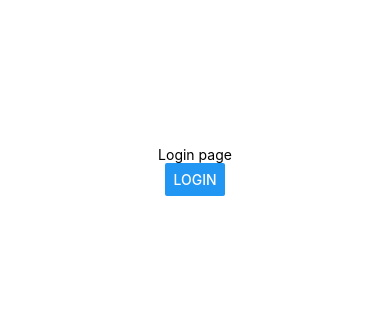
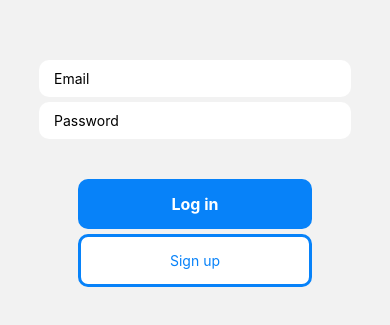
Before and after one commit to olivershh/Snap, a React Native app: screen /Login in a window 390 px wide. Shown: the part 251-576 px from the top of the page. Built offline with nearby package versions, Linux system fonts and the light colour scheme; no server answers.

Commit message:
added login page

```diff
--- a/App.js
+++ b/App.js
@@ -1,6 +1,7 @@
 import { StyleSheet, Text, View, SafeAreaView, Button } from "react-native";
 import { NavigationContainer } from "@react-navigation/native";
 import { createBottomTabNavigator } from "@react-navigation/bottom-tabs";
+import { createNativeStackNavigator } from "@react-navigation/native-stack";
 import { useState } from "react";
 import Login from "./screens/Login";
 import Profile from "./screens/Profile";
@@ -8,28 +9,33 @@ import Albums from "./screens/Albums";
 import CameraScreen from "./screens/CameraScreen";
 
 const Tab = createBottomTabNavigator();
+const Stack = createNativeStackNavigator();
 
 export default function App() {
-  const [hasUser, setHasUser] = useState(false);
+  const TabNav = () => {
+    return (
+      <Tab.Navigator screenOptions={{ headerShown: false }}>
+        <Tab.Screen name="Camera" component={CameraScreen} />
+        <Tab.Screen name="Albums" component={Albums} />
+        <Tab.Screen name="Profile" children={() => <Profile />} />
+      </Tab.Navigator>
+    );
+  };
 
-  if (!hasUser) {
-    return <Login hasUser={hasUser} setHasUser={setHasUser} />;
-  } else {
   return (
     <SafeAreaView style={{ flex: 1 }}>
       <NavigationContainer style={{ flex: 1 }}>
-          <Tab.Navigator screenOptions={{ headerShown: false }}>
-            <Tab.Screen name="Camera" component={CameraScreen} />
-            <Tab.Screen name="Albums" component={Albums} />
-            <Tab.Screen
-              name="Profile"
-              children={() => <Profile setHasUser={setHasUser} />}
+        <Stack.Navigator>
+          <Stack.Screen
+            options={{ headerShown: false }}
+            name="Login"
+            component={Login}
           />
-          </Tab.Navigator>
+          <Stack.Screen name="Home" component={TabNav}></Stack.Screen>
+        </Stack.Navigator>
       </NavigationContainer>
     </SafeAreaView>
   );
-  }
 }
 
 const styles = StyleSheet.create({
--- /dev/null
+++ b/firebaseSetup.js
@@ -0,0 +1,28 @@
+// Import the functions you need from the SDKs you need
+import { initializeApp } from "firebase/app";
+import { getAuth } from "firebase/auth";
+
+// TODO: Add SDKs for Firebase products that you want to use
+// https://firebase.google.com/docs/web/setup#available-libraries
+
+// Your web app's Firebase configuration
+const firebaseConfig = {
+  apiKey: "AIzaSyCnJk55GXacEMFtWXIVxCTdhUZOKpdn23w",
+  authDomain: "snapcamera-67a16.firebaseapp.com",
+  projectId: "snapcamera-67a16",
+  storageBucket: "snapcamera-67a16.appspot.com",
+  messagingSenderId: "658953323817",
+  appId: "1:658953323817:web:1e7e81c7cdbc3d3bd0e338",
+};
+
+// Initialize Firebase
+// let app;
+// if (firebase.apps.length === 0) {
+const app = initializeApp(firebaseConfig);
+// } else {
+// app = app();
+// }
+
+const auth = getAuth(app);
+
+export { auth };
--- a/screens/Login.js
+++ b/screens/Login.js
@@ -1,28 +1,137 @@
-import { useState, useContext } from "react";
-import { Button, View, StyleSheet, Text } from "react-native";
+import {
+  KeyboardAvoidingView,
+  Text,
+  TextInput,
+  StyleSheet,
+  View,
+  Button,
+  TouchableOpacity,
+} from "react-native";
+import { useEffect, useState } from "react";
+import { auth } from "../firebaseSetup";
+import {
+  createUserWithEmailAndPassword,
+  GoogleAuthProvider,
+  signInWithEmailAndPassword,
+  signInWithPopup,
+} from "firebase/auth";
+import { useNavigation } from "@react-navigation/native";
 
-export default function Login({ hasUser, setHasUser }) {
-  const [isPressed, setIsPressed] = useState(false);
+function Login() {
+  const [email, setEmail] = useState("");
+  const [password, setPassword] = useState("");
+
+  const navigation = useNavigation();
+
+  useEffect(() => {
+    const unsubscribe = auth.onAuthStateChanged((user) => {
+      if (user) {
+        navigation.navigate("Home");
+      }
+    });
+
+    return unsubscribe;
+  }, []);
+
+  const handleSignUp = () => {
+    console.log("attempt to sign up");
+    createUserWithEmailAndPassword(auth, email, password)
+      .then((userCredentials) => {
+        const user = userCredentials.user;
+        console.log("registered with: ", user.email);
+      })
+      .catch((error) => {
+        alert(error.message);
+      });
+  };
+
+  const handleLogIn = () => {
+    console.log("attempt to sign in");
+    signInWithEmailAndPassword(auth, email, password)
+      .then((userCredentials) => {
+        const user = userCredentials.user;
+        console.log("logged in with: ", user.email);
+      })
+      .catch((error) => {
+        alert(error.message);
+      });
+  };
 
   return (
-    <View style={[styles.container, isPressed && { backgroundColor: "blue" }]}>
-      <Text>Login page</Text>
-      <Button
-        title="Login"
-        onPress={() => {
-          setIsPressed(!isPressed);
-          setHasUser(!hasUser);
-        }}
-      />
-    </View>
+    <KeyboardAvoidingView style={styles.container}>
+      <View style={styles.inputContainer}>
+        <TextInput
+          placeholder="Email"
+          value={email}
+          onChangeText={(text) => setEmail(text)}
+          style={styles.input}
+        />
+        <TextInput
+          placeholder="Password"
+          value={password}
+          onChangeText={(text) => setPassword(text)}
+          style={styles.input}
+          secureTextEntry
+        />
+      </View>
+      <View style={styles.buttonContainer}>
+        <TouchableOpacity onPress={handleLogIn} style={styles.button}>
+          <Text style={styles.buttonText}>Log in</Text>
+        </TouchableOpacity>
+        <TouchableOpacity
+          onPress={handleSignUp}
+          style={[styles.button, styles.buttonOutline]}
+        >
+          <Text style={styles.buttonOutlineText}>Sign up</Text>
+        </TouchableOpacity>
+      </View>
+    </KeyboardAvoidingView>
   );
 }
+
+export default Login;
 
 const styles = StyleSheet.create({
   container: {
     flex: 1,
-    backgroundColor: "#fff",
+    justifyContent: "center",
     alignItems: "center",
+  },
+  inputContainer: {
+    width: "80%",
+  },
+  input: {
+    backgroundColor: "white",
+    paddingHorizontal: 15,
+    paddingVertical: 10,
+    borderRadius: 10,
+    marginTop: 5,
+  },
+  buttonContainer: {
+    width: "60%",
     justifyContent: "center",
+    alignItems: "center",
+    marginTop: 40,
+  },
+  button: {
+    backgroundColor: "#0782F9",
+    width: "100%",
+    padding: 15,
+    borderRadius: 10,
+    alignItems: "center",
+  },
+  buttonOutline: {
+    backgroundColor: "white",
+    marginTop: 5,
+    borderColor: "#0782F9",
+    borderWidth: 3,
+  },
+  buttonText: {
+    color: "white",
+    fontWeight: "700",
+    fontSize: 16,
+  },
+  buttonOutlineText: {
+    color: "#0782F9",
   },
 });
--- a/screens/Profile.js
+++ b/screens/Profile.js
@@ -1,28 +1,53 @@
 import { useState } from "react";
-import { Button, View, StyleSheet, Text } from "react-native";
+import { Text, TouchableOpacity, StyleSheet, View } from "react-native";
+import { signOut } from "firebase/auth";
+import { auth } from "../firebaseSetup";
+import { useNavigation } from "@react-navigation/native";
 
-export default function Profile({ setHasUser }) {
-  const [isPressed, setIsPressed] = useState(false);
+function Profile() {
+  const navigation = useNavigation();
+
+  const handleSignOut = () => {
+    console.log("attempt to sign out");
+    signOut(auth)
+      .then(() => {
+        console.log("signed out");
+        navigation.navigate("Login");
+      })
+      .catch((error) => {
+        alert(error.message);
+      });
+  };
 
   return (
-    <View style={[styles.container, isPressed && { backgroundColor: "blue" }]}>
-      <Text>Profile page</Text>
-      <Button
-        title="Logout"
+    <View style={styles.container}>
+      <Text>Email: {auth.currentUser?.email}</Text>
+      <TouchableOpacity
+        style={styles.button}
         onPress={() => {
-          setIsPressed(!isPressed);
-          setHasUser(false);
+          handleSignOut();
         }}
-      />
+      >
+        <Text style={styles.buttonText}>Sign Out</Text>
+      </TouchableOpacity>
     </View>
   );
 }
 
 const styles = StyleSheet.create({
   container: {
+    justifyContent: "center",
+    alignItems: "center",
     flex: 1,
-    backgroundColor: "#fff",
-    alignItems: "center",
-    justifyContent: "center",
   },
+  button: {
+    backgroundColor: "#0782F9",
+    width: "60%",
+    padding: 15,
+    borderRadius: 10,
+    marginTop: 40,
+  },
+  buttonText: { color: "white", fontWeight: "700", fontSize: 16 },
 });
+
+export default Profile;
```
Also changed, not shown: package.json (+7 -5 lines), 1 other file (tests, documents, lock files or other folders). Lines whose indentation alone changed are shown as unchanged.
